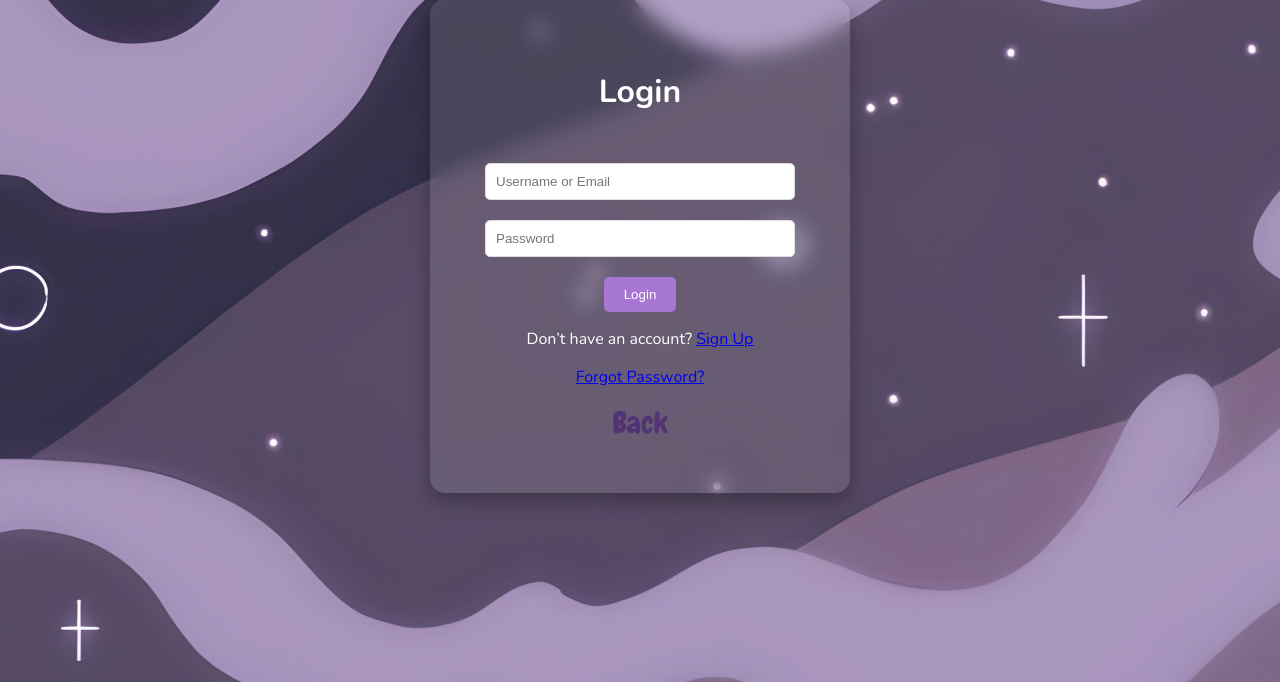
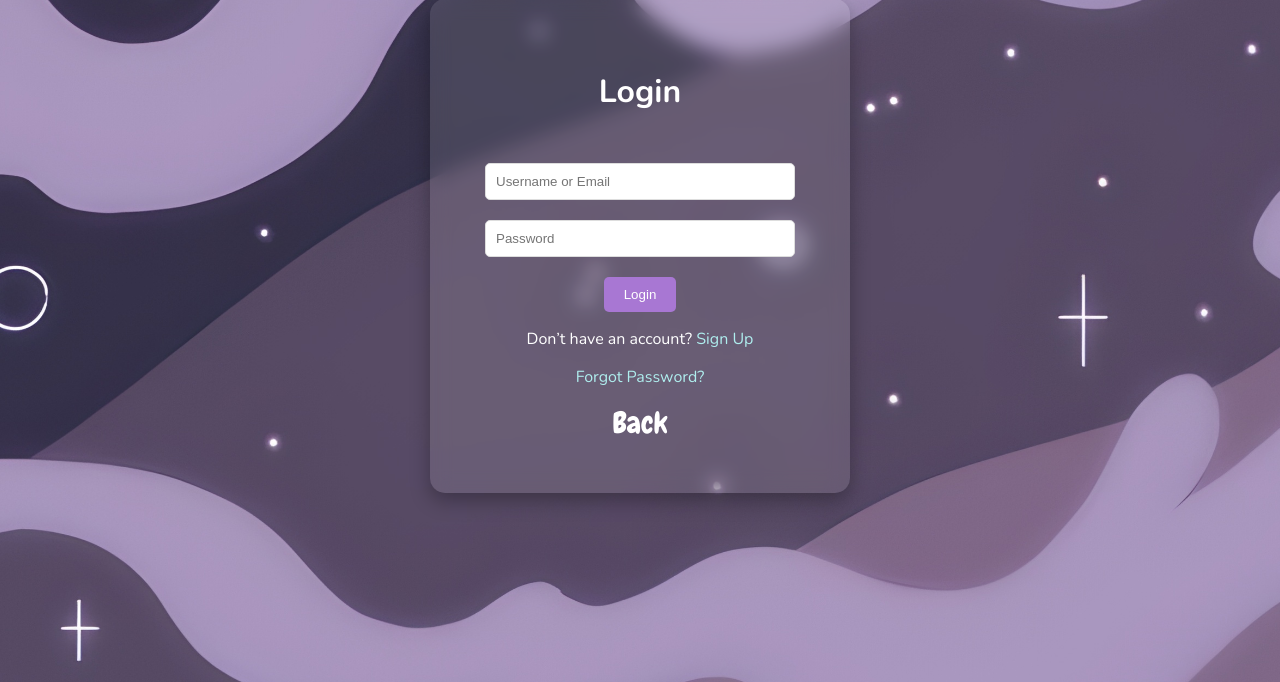
Before and after one commit to Kirtanaa222/Group-11, a Flask app: page /login in a window 1280 px wide. Shown: the part 101-783 px from the top of the page. Run offline with Flask 3, Linux system fonts and the light colour scheme.

Commit message:
deleted sql

```diff
--- a/Static/Style.css
+++ b/Static/Style.css
@@ -213,7 +213,6 @@ input:hover {
 }
 
 .logo {
-    cursor: pointer;
     font-size: 60px;
     font-weight: bold;
     color: white;
@@ -311,7 +310,7 @@ input:hover {
     font-family: 'Chewy', cursive;
     font-size: 30px;
     text-decoration: none;
-    color: #513474;
+    color: #ffffff;
 }
 
 .form-box {
@@ -727,6 +726,11 @@ body {
     color: white;
 }
 
+.hero-icon{
+    width: 80px;
+    height: 80px;
+}
+
 .hero h1 {
     font-size: 48px;
     font-weight: bold;
@@ -893,3 +897,8 @@ footer {
     from { transform: scale(0.8); opacity: 0; }
     to { transform: scale(1); opacity: 1; }
 }
+
+.link-color{
+    color: paleturquoise;
+    text-decoration: none;
+}
--- a/Templates/login.html
+++ b/Templates/login.html
@@ -19,8 +19,8 @@
                 <input type="password" name="password" placeholder="Password" required>
                 <button type="submit" class="btn">Login</button>
             </form>
-            <p>Don’t have an account? <a href="{{ url_for('signup') }}">Sign Up</a></p>
-            <p><a href="{{ url_for('forgot_pw') }}">Forgot Password?</a></p>
+            <p>Don’t have an account? <a href="{{ url_for('signup') }}" class="link-color">Sign Up</a></p>
+            <p><a href="{{ url_for('forgot_pw') }}" class="link-color">Forgot Password?</a></p>
             <a href="{{ url_for('home') }}" class="back_btn">Back</a>
         </div>
 </body>
```
Also changed, not shown: Templates/home.html (+6 -1 lines), Static/img/catss.gif (added), instance/sql.db (deleted).
